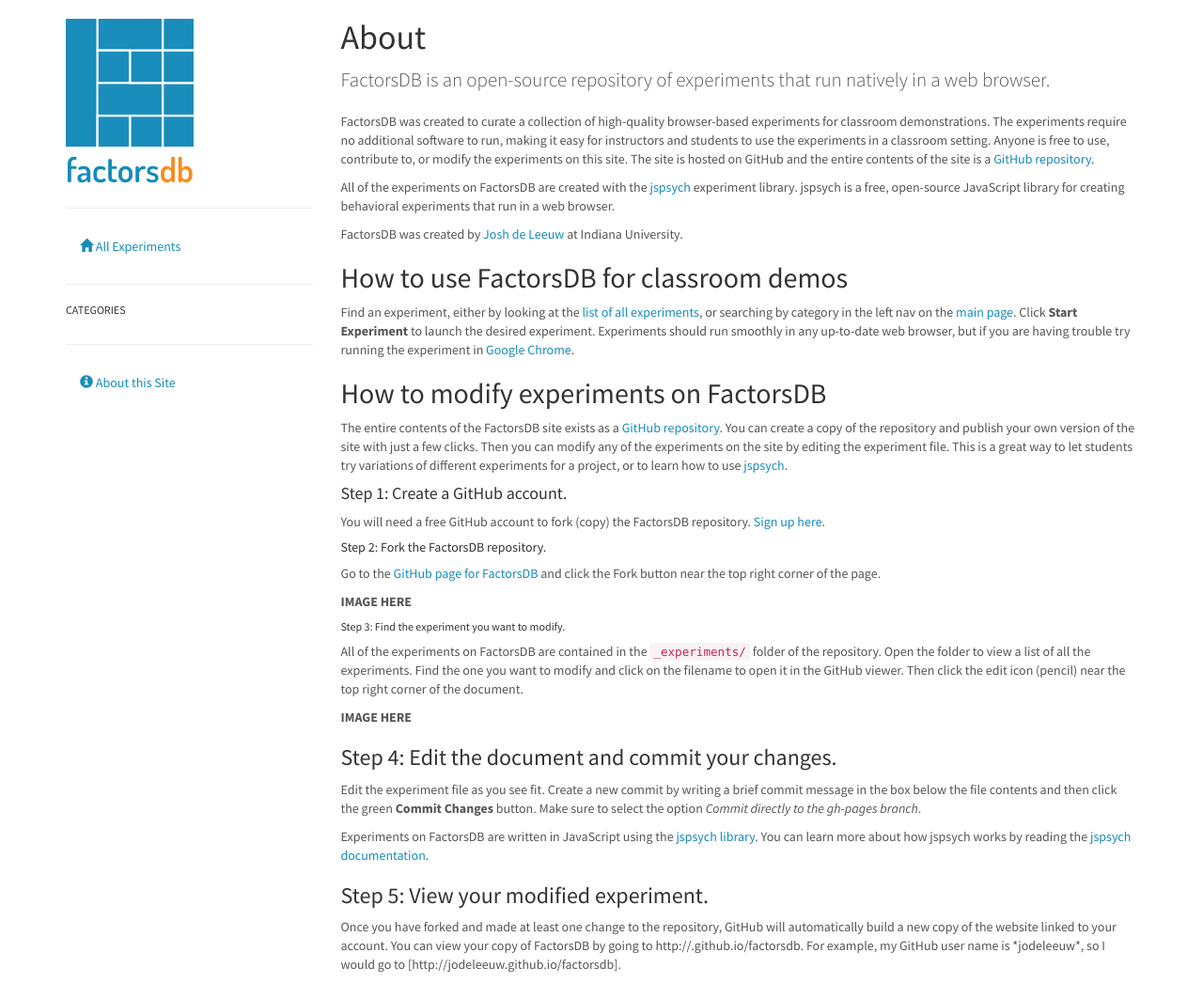
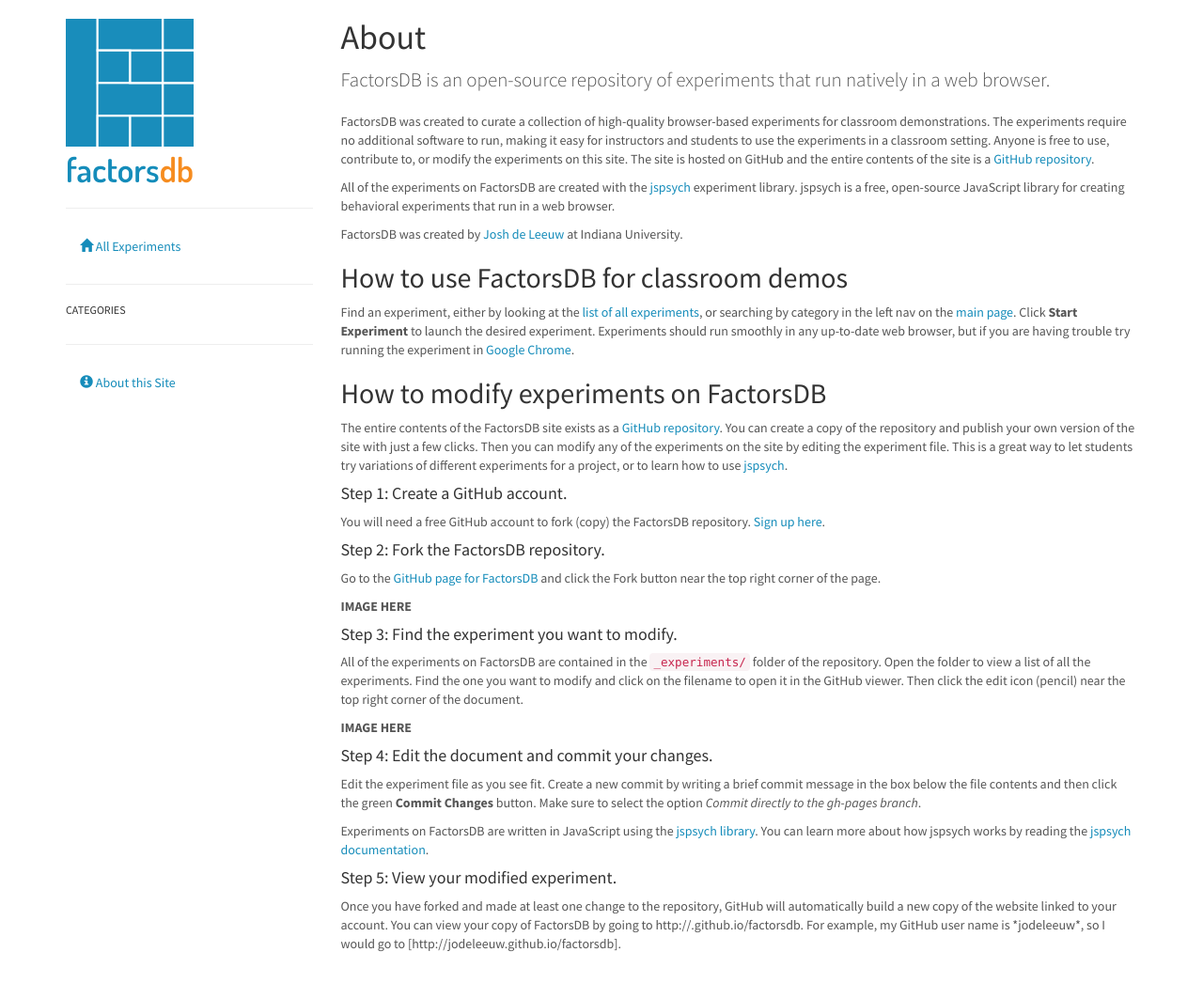
Before and after one commit to jodeleeuw/factorsdb, a Jekyll site: the page built from about/index.md, in a window 1280 px wide. Shown: the whole page at 94% size. Built offline with Jekyll 4.4.1, drawn with Linux system fonts in a browser that asks for light colours; Markdown is read by kramdown in place of the engine named in the settings; after the commit the page ends 1024 px from its top, so only the background shows below that.

Commit message:
pick a header tag

```diff
--- a/about/index.md
+++ b/about/index.md
@@ -48,14 +48,14 @@
 You will need a free GitHub account to fork (copy) the FactorsDB repository.
 [Sign up here](http://www.github.com/join).
 
-##### Step 2: Fork the FactorsDB repository.
+#### Step 2: Fork the FactorsDB repository.
 
 Go to the [GitHub page for FactorsDB](http://github.com/jodeleeuw/factorsdb) and
 click the Fork button near the top right corner of the page.
 
 **IMAGE HERE**
 
-###### Step 3: Find the experiment you want to modify.
+#### Step 3: Find the experiment you want to modify.
 
 All of the experiments on FactorsDB are contained in the `_experiments/` folder
 of the repository. Open the folder to view a list of all the experiments. Find
@@ -65,7 +65,7 @@
 
 **IMAGE HERE**
 
-### Step 4: Edit the document and commit your changes.
+#### Step 4: Edit the document and commit your changes.
 
 Edit the experiment file as you see fit. Create a new commit by writing a brief
 commit message in the box below the file contents and then click the green
@@ -76,7 +76,7 @@
 [jspsych library](http://www.jspsych.org). You can learn more about how jspsych
 works by reading the [jspsych documentation](http://docs.jspsych.org).
 
-### Step 5: View your modified experiment.
+#### Step 5: View your modified experiment.
 
 Once you have forked and made at least one change to the repository, GitHub will
 automatically build a new copy of the website linked to your account. You can
```
